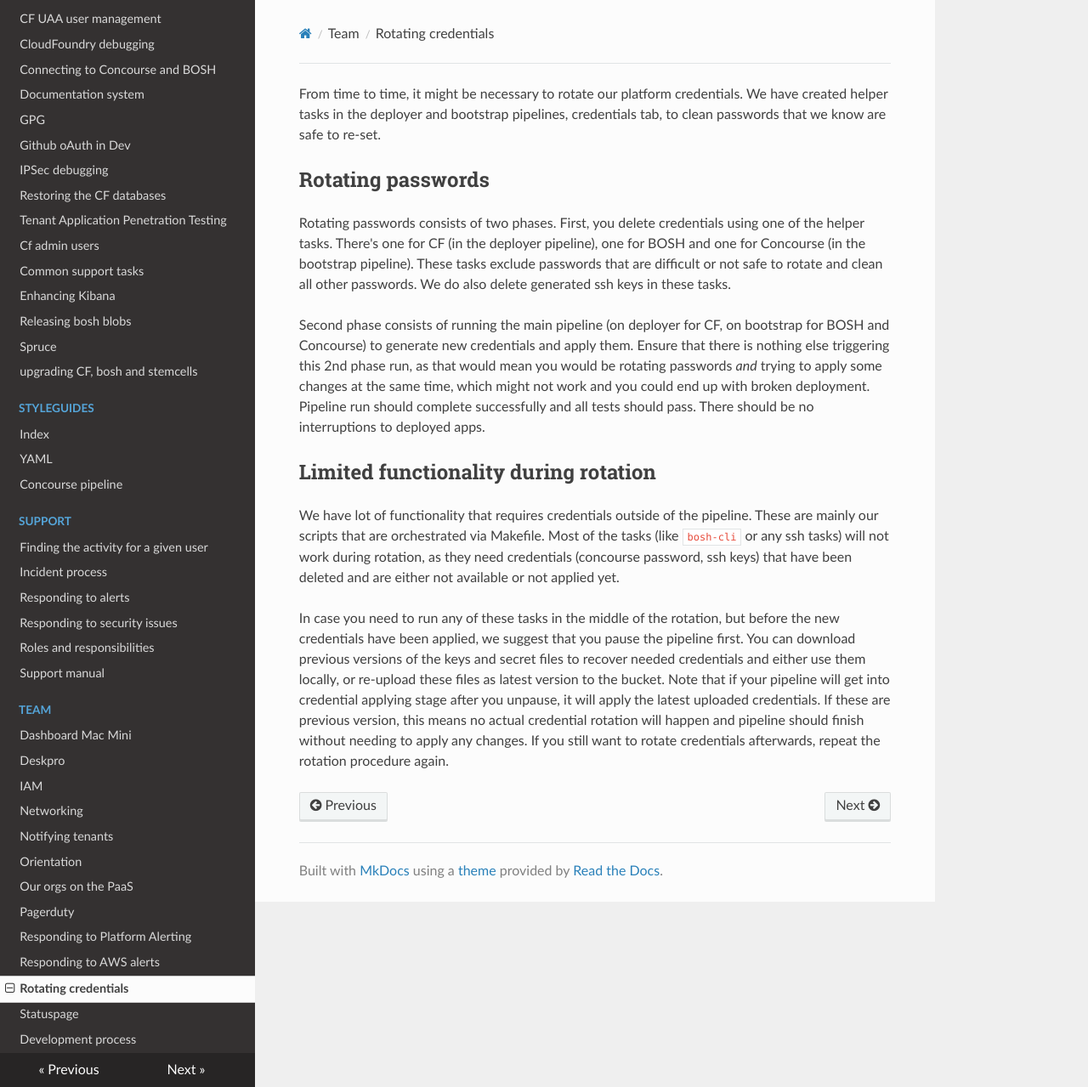
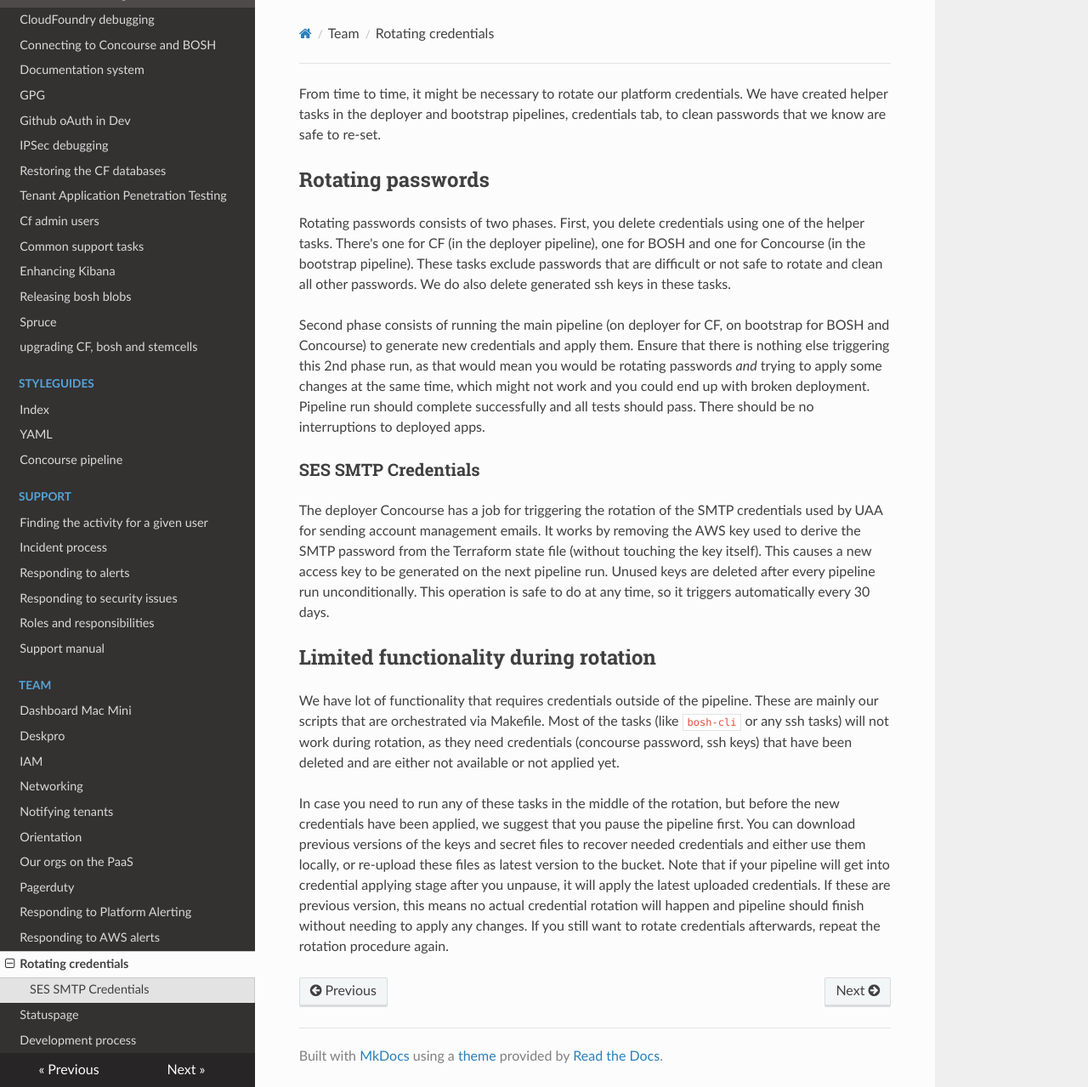
Before and after one commit to alphagov/paas-team-manual, an MkDocs documentation site: the page built from docs/team/rotating_credentials.md, in a window 1280 px wide and 1279 px high. Shown: the whole window at 85% size. Built offline with MkDocs 1.6.1, drawn with Linux system fonts in a browser that asks for light colours; nearby versions of some CDN libraries.

Commit message:
Add instructions for rotating SMTP credentials

```diff
--- a/docs/team/rotating_credentials.md
+++ b/docs/team/rotating_credentials.md
@@ -6,6 +6,9 @@ Rotating passwords consists of two phases. First, you delete credentials using o
 
 Second phase consists of running the main pipeline (on deployer for CF, on bootstrap for BOSH and Concourse) to generate new credentials and apply them. Ensure that there is nothing else triggering this 2nd phase run, as that would mean you would be rotating passwords _and_ trying to apply some changes at the same time, which might not work and you could end up with broken deployment. Pipeline run should complete successfully and all tests should pass. There should be no interruptions to deployed apps.
 
+### SES SMTP Credentials
+
+The deployer Concourse has a job for triggering the rotation of the SMTP credentials used by UAA for sending account management emails. It works by removing the AWS key used to derive the SMTP password from the Terraform state file (without touching the key itself). This causes a new access key to be generated on the next pipeline run. Unused keys are deleted after every pipeline run unconditionally. This operation is safe to do at any time, so it triggers automatically every 30 days.
 
 ## Limited functionality during rotation
 
```
